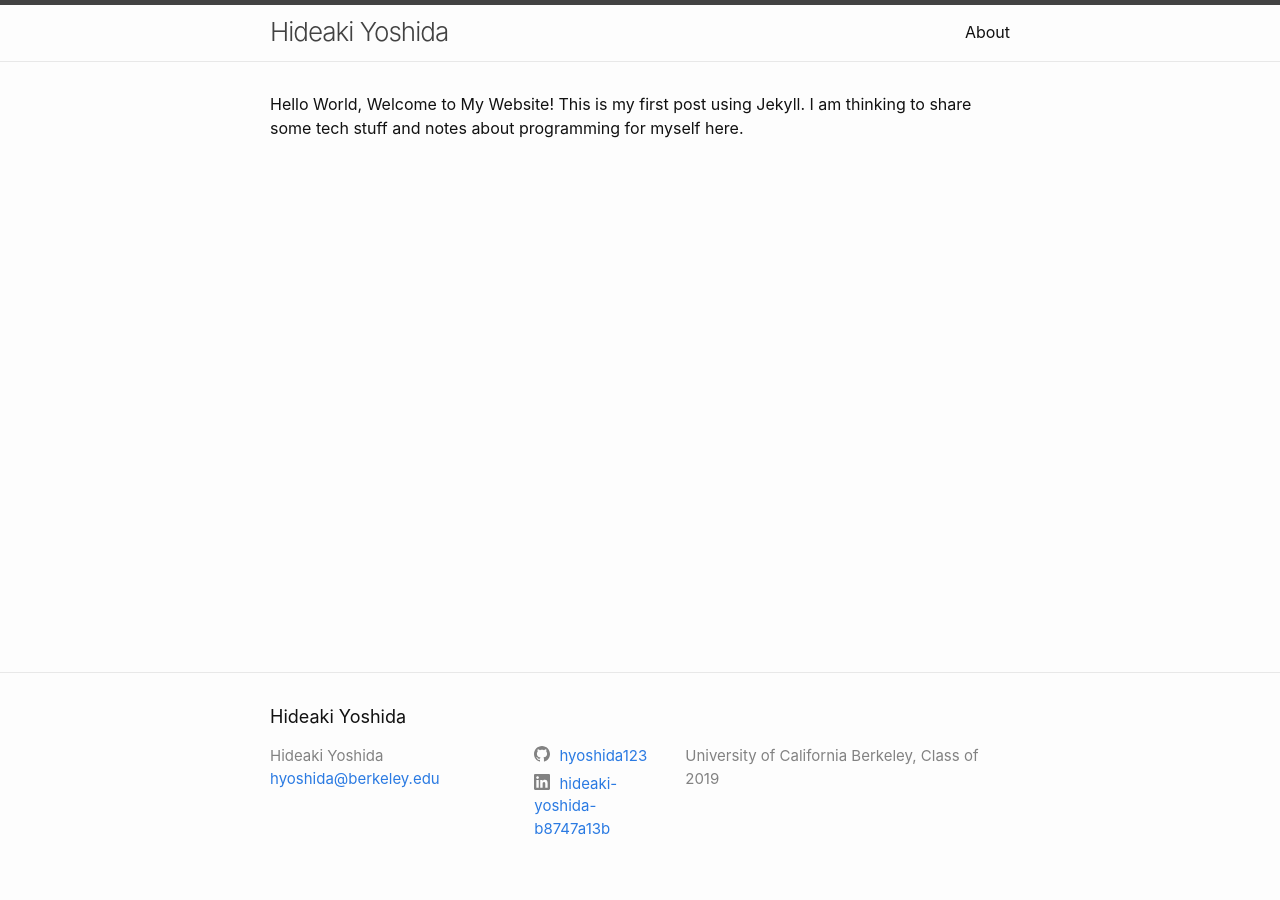
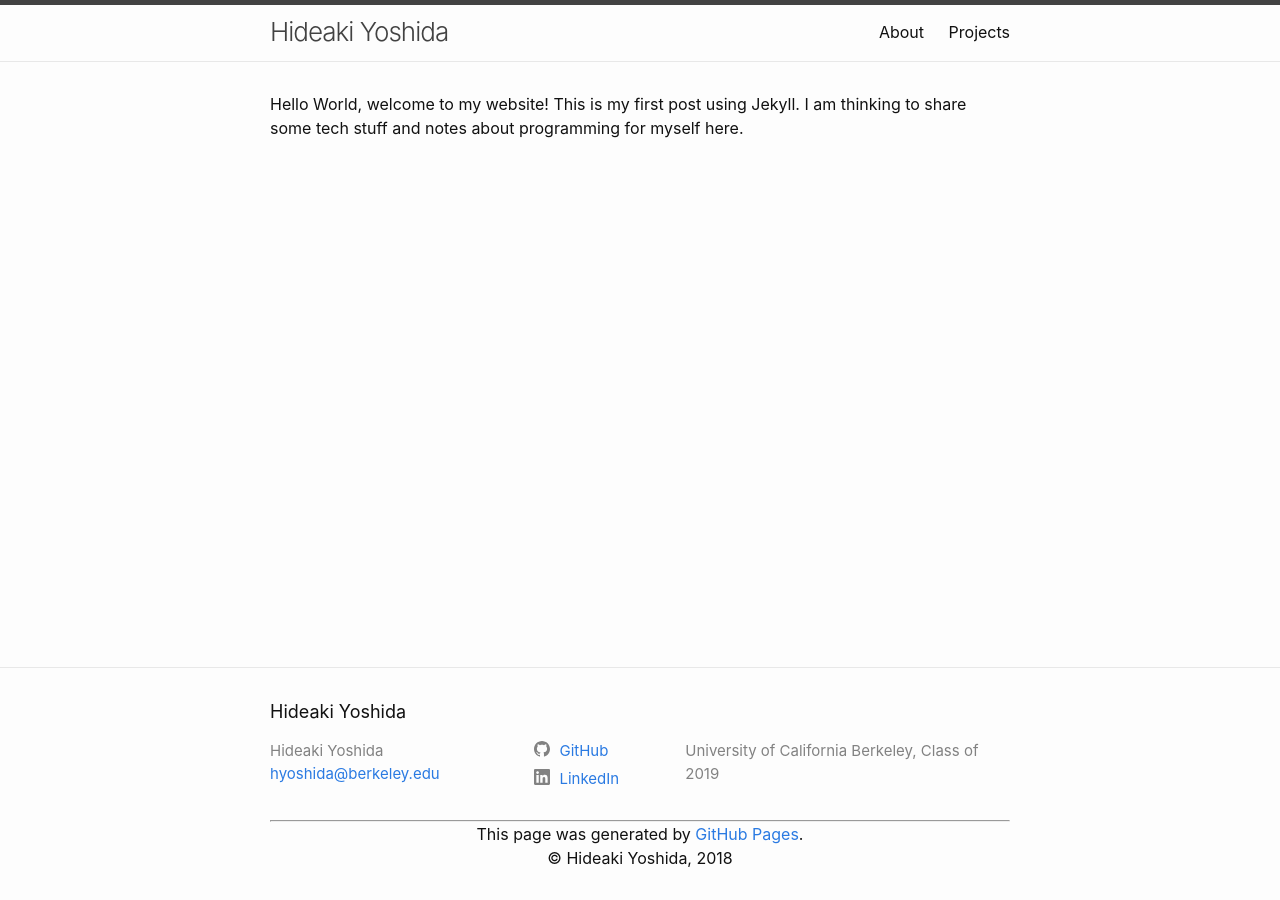
Before and after one commit to hyoshida123/hyoshida123.github.io, a Jekyll site: the page built from _posts/2018-07-26-welcome-to-my-site.markdown, in a window 1280 px wide. Built offline with Jekyll 4.4.1, drawn with Linux system fonts in a browser that asks for light colours.

Commit message:
Fixed a typo in about.md

```diff
--- a/_config.yml
+++ b/_config.yml
@@ -18,7 +18,7 @@ email: hyoshida@berkeley.edu
 description: >- # this means to ignore newlines until "baseurl:"
   University of California Berkeley, Class of 2019
 baseurl: "" # the subpath of your site, e.g. /blog
-url: "hyoshida123.github.io" # the base hostname & protocol for your site, e.g. http://example.com
+url: "https://hyoshida123.github.io" # the base hostname & protocol for your site, e.g. http://example.com
 github_username:  hyoshida123
 linkedin_username: hideaki-yoshida-b8747a13b
 
--- a/_includes/footer.html
+++ b/_includes/footer.html
@@ -22,7 +22,7 @@
                             <svg class="svg-icon">
                                 <use xlink:href="/assets/minima-social-icons.svg#github"></use>
                             </svg>
-                            <span class="username">hyoshida123</span>
+                            <span class="username">GitHub</span>
                         </a>
                     </li>
                     <li>
@@ -30,7 +30,7 @@
                             <svg class="svg-icon">
                                 <use xlink:href="/assets/minima-social-icons.svg#linkedin"></use>
                             </svg>
-                            <span class="username">hideaki-yoshida-b8747a13b</span>
+                            <span class="username">LinkedIn</span>
                         </a>
                     </li>
                 </ul>
@@ -40,6 +40,15 @@
                 <p>University of California Berkeley, Class of 2019</p>
             </div>
         </div>
+        <hr>
+        <div align="center">
+            <a href="{{ site.github.repository_url }}">
+                <i class="fab fa-github"></i>
+            </a>
+            <span class="site-footer-credits">This page was generated by
+                <a href="https://pages.github.com">GitHub Pages</a>.</span>
+            <div>&copy; Hideaki Yoshida, 2018</div>
+        </div>
 
     </div>
 
--- a/_includes/navbar.html
+++ b/_includes/navbar.html
@@ -11,5 +11,6 @@
 
     <div class="trigger">
         <a class="page-link" href="/about/">About</a>
+        <a class="page-link" href="/projects/">Projects</a>
     </div>
 </nav>
--- a/_posts/2018-07-26-welcome-to-my-site.markdown
+++ b/_posts/2018-07-26-welcome-to-my-site.markdown
@@ -4,4 +4,4 @@ title:  "Hello World, Welcome to My Website!"
 date:   2018-07-26 20:55:33 -0700
 categories: hello_world
 ---
-Hello World, Welcome to My Website! This is my first post using Jekyll. I am thinking to share some tech stuff and notes about programming for myself here.
+Hello World, welcome to my website! This is my first post using Jekyll. I am thinking to share some tech stuff and notes about programming for myself here.
```
Also changed, not shown: about.md (+1 -1 lines), projects.md (added, +6 -0 lines).
